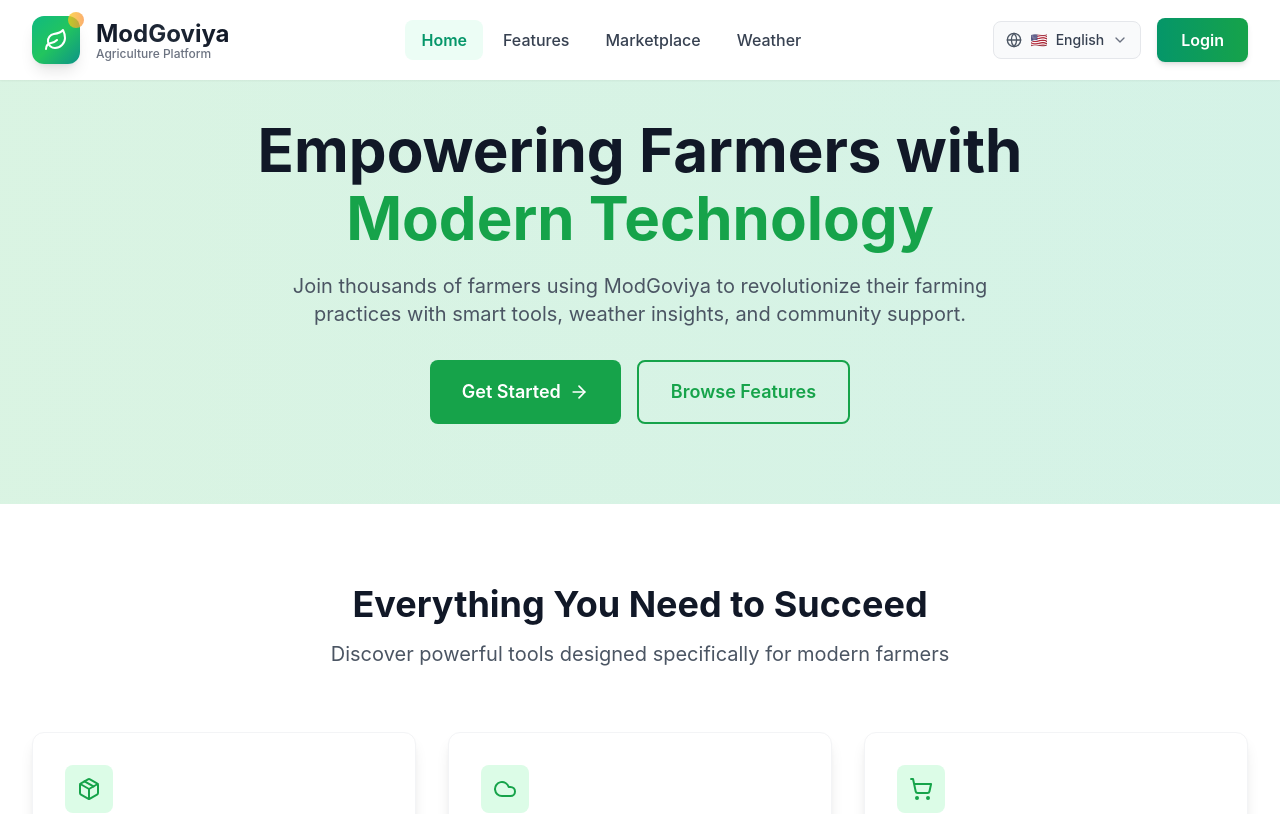
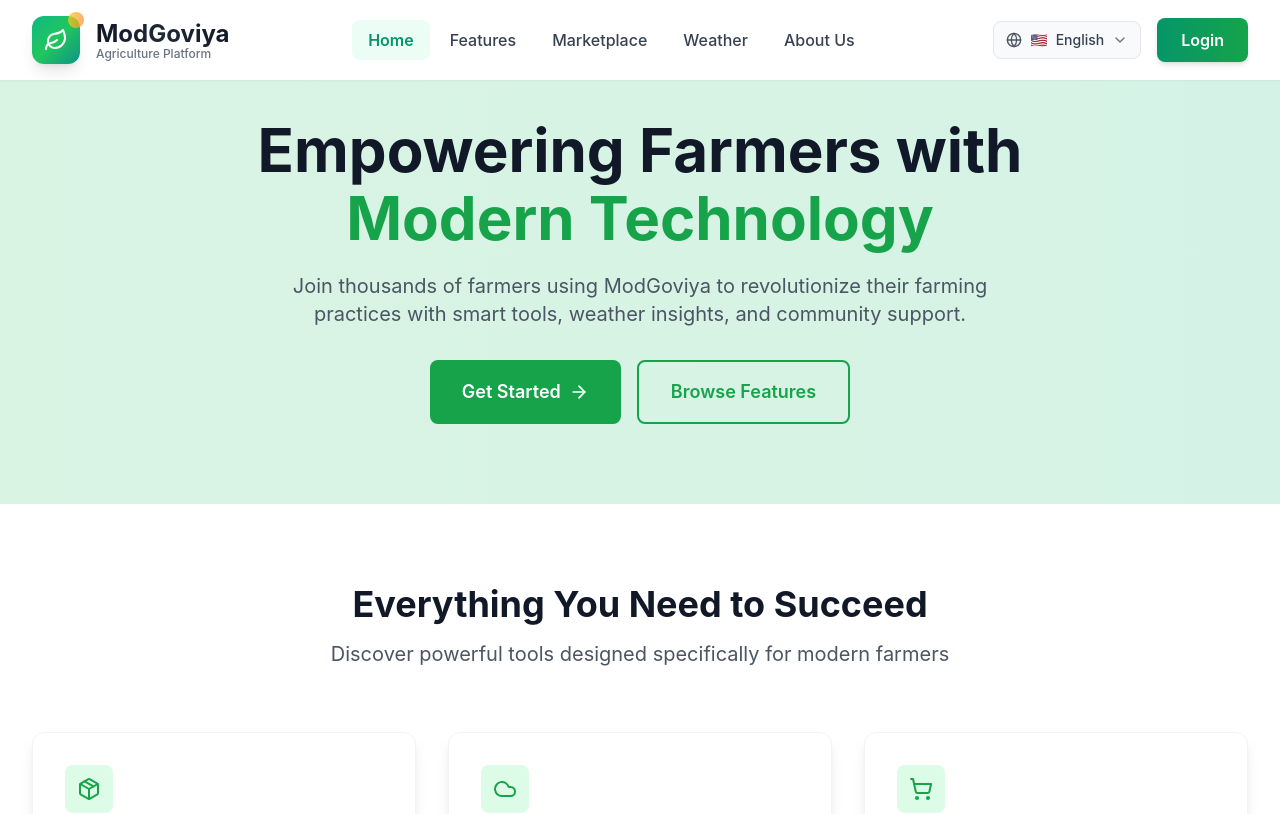
Before and after one commit to NadeeshaMedagama/ModGoviya_farmer_assistance_MERN_platform, a React (Create React App) app: page / in a window 1280 px wide. Shown: the top 814 px of the page. Built offline with nearby package versions, Linux system fonts and the light colour scheme.

Commit message:
about us section added

```diff
--- a/src/components/layout/Header.jsx
+++ b/src/components/layout/Header.jsx
@@ -88,6 +88,7 @@ const Header = () => {
                             <NavLink href="/features" active={isActive('/features')}>Features</NavLink>
                             <NavLink href="/marketplace" active={isActive('/marketplace')}>Marketplace</NavLink>
                             <NavLink href="/weather" active={isActive('/weather')}>Weather</NavLink>
+                            <NavLink href="/about" active={isActive('/about')}>About Us</NavLink>
                         </div>
                     </div>
 
@@ -188,6 +189,15 @@ const Header = () => {
                             Weather
                         </a>
                         <a
+                            href="/about"
+                            className={`flex items-center px-4 py-3 rounded-lg font-medium transition-all duration-200 ${
+                                isActive('/about') ? 'text-emerald-600 bg-emerald-50 font-semibold' : 'text-gray-700 hover:text-emerald-600 hover:bg-emerald-50'
+                            }`}
+                            onClick={() => setIsMenuOpen(false)}
+                        >
+                            About Us
+                        </a>
+                        <a
                             href="/login"
                             className="flex items-center justify-center px-4 py-3 mt-4 bg-gradient-to-r from-emerald-600 to-green-600 text-white font-semibold rounded-lg shadow-md"
                             onClick={() => setIsMenuOpen(false)}
```
